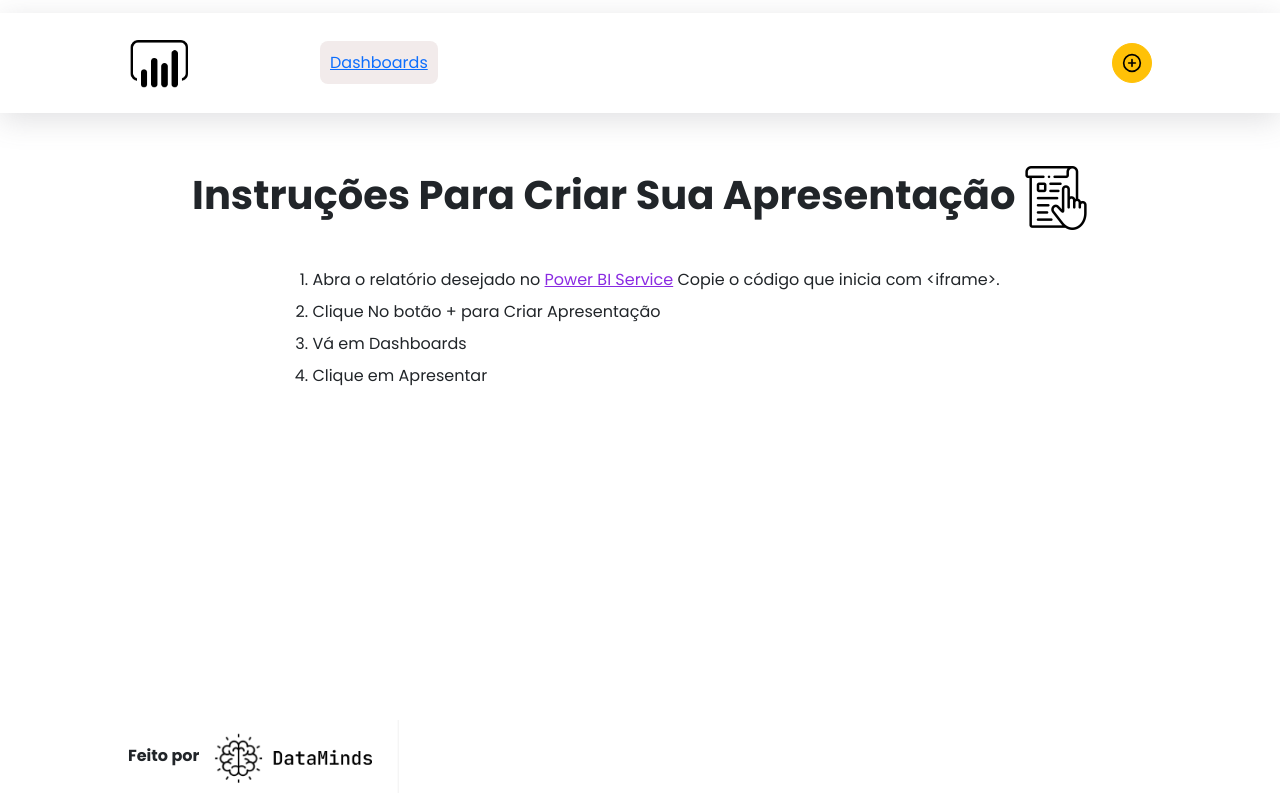
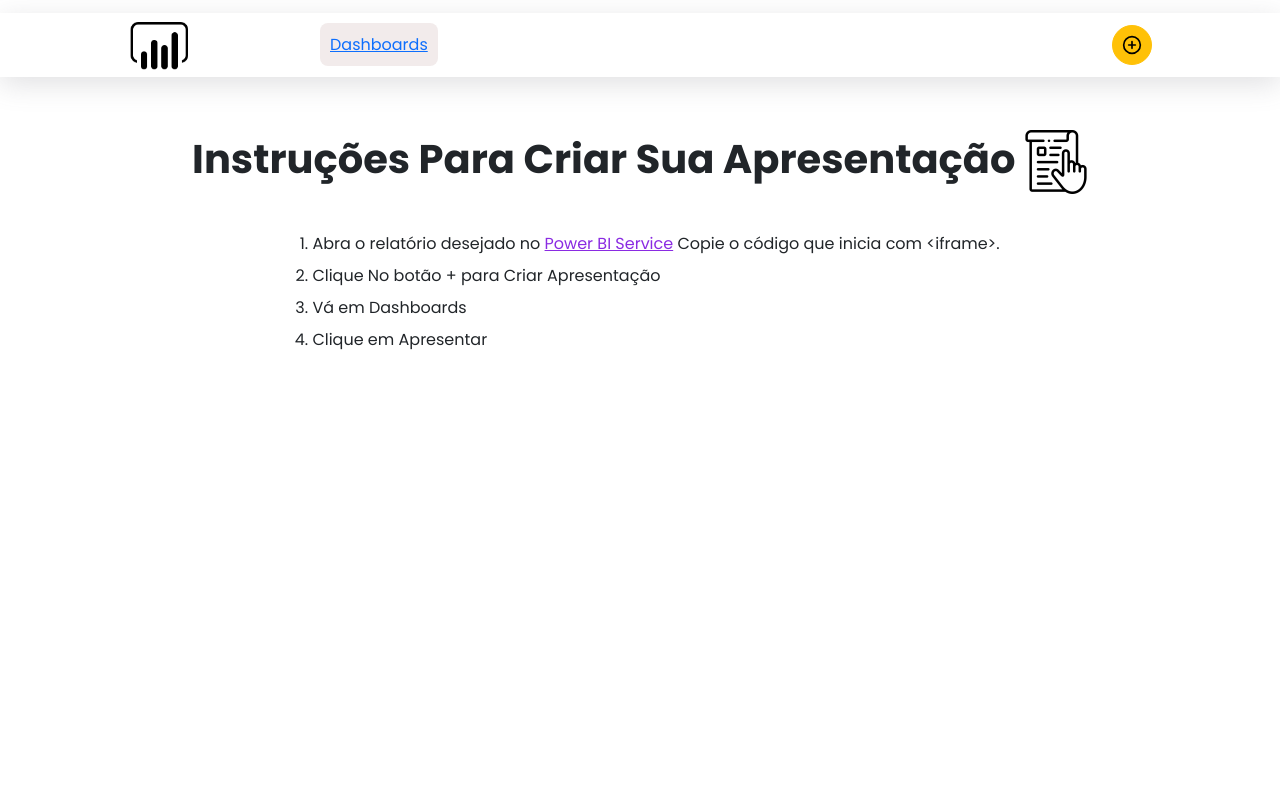
Before and after one commit to ErlisonGuaraves/Dashboard-swipper, a React (Vite) app: page / in a window 1280 px wide. Shown: the top 800 px of the page. Built offline with nearby package versions, Linux system fonts and the light colour scheme.

Commit message:
probelema no scroll

```diff
--- a/src/App.css
+++ b/src/App.css
@@ -2,3 +2,8 @@
     width: 100%;
     flex-direction: column;
 }
+
+body {
+    height: 100%;
+    overflow-y: auto;
+}
--- a/src/components/Footer/index.jsx
+++ b/src/components/Footer/index.jsx
@@ -7,7 +7,7 @@ const Footer = () => {
             <span>
                 Feito por
             </span>
-            <img src={DataMindsLogo} alt="" />
+            <img src={DataMindsLogo} alt="logo" />
         </footer>
     )
 }
--- a/src/components/Footer/styles.css
+++ b/src/components/Footer/styles.css
@@ -1,9 +1,9 @@
-#container-footer{
+ #container-footer{
   width: 100%;
-  position: absolute;
-  bottom: 0;
-  left: 0;
-  padding: 0 8rem;
+
+
+  margin-top: 40px;
+  padding: 0 12rem;
   height: 80px;
 }
 
--- a/src/components/Navbar/index.jsx
+++ b/src/components/Navbar/index.jsx
@@ -7,7 +7,7 @@ import PowerBiLogo from '../../assets/icons/power-bi.png';
 import PlusIcon from '../../assets/icons/plus-circle.svg';
 import './Style.css';
 
-function MenuNavbar({ setFilterTerm }) {
+function MenuNavbar() {
   const [_, setShowModal] = useContext(ModalContext);
 
   const handleShow = () => setShowModal(true);
--- a/src/components/Tutorial/Tutorial.css
+++ b/src/components/Tutorial/Tutorial.css
@@ -1,7 +1,10 @@
+
+
 #container {
   display: flex;
   flex-direction: column;
   width: 100%;
+  height: 100%;
   padding: 0.8rem 0;
   margin-bottom: 0;
 }
--- a/src/pages/Dashboards/styles.css
+++ b/src/pages/Dashboards/styles.css
@@ -1,6 +1,6 @@
-
 #container{
   display: flex;
+  height: 100vh;
 }
 
 #container-dashboards{
--- a/src/pages/Presentation/styles.css
+++ b/src/pages/Presentation/styles.css
@@ -1,4 +1,3 @@
-
 
 body {
   font-family: Verdana, sans-serif;
```
